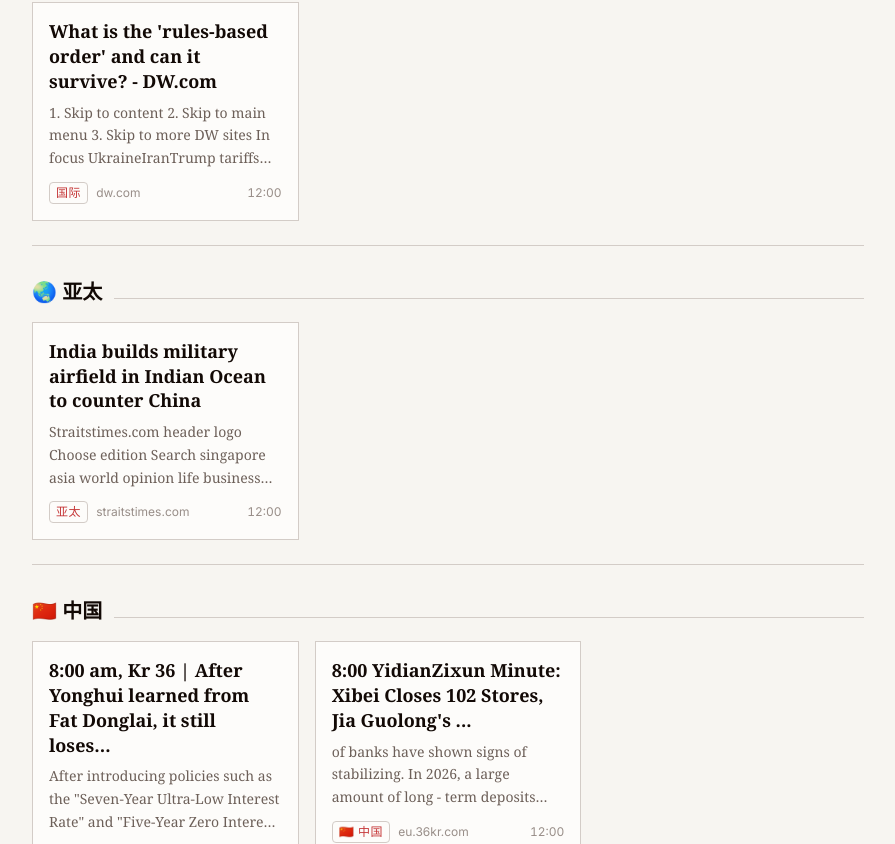
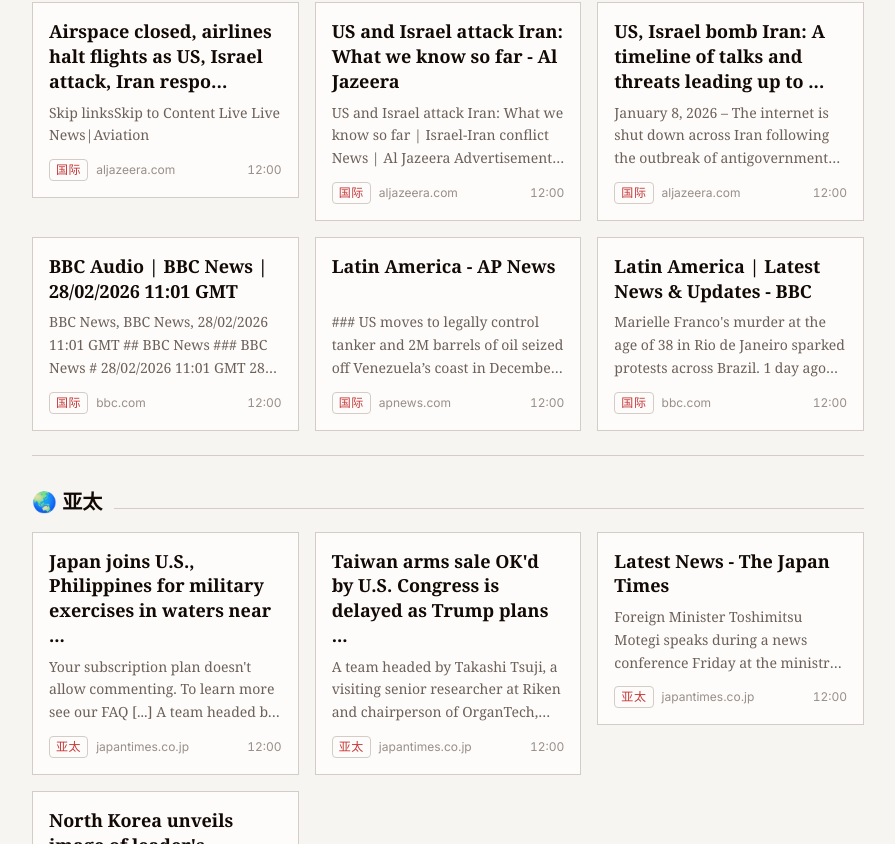
Before and after one commit to trynewthin/VercelWeb, a React (Vite) app in the folder dailynews/: page / in a window 1280 px wide. Shown: the part 1076-1920 px from the top of the page, without its empty margins (192-1087 px from the left). Built offline with nearby package versions, Linux system fonts and the light colour scheme.

Commit message:
📰 update daily news 2026-02-28

```diff
--- a/dailynews/public/news.yaml
+++ b/dailynews/public/news.yaml
@@ -9,24 +9,30 @@
 
   - name: 🌍 国际
     items:
+      - title: US and Israel strike Iran, targeting its top leaders | Reuters
+        summary: Explosions were heard near Iran's Kharg Island. Iran exports 90 percent of its crude oil via Kharg, for shipping through the narrow Strait of Hormuz. Global airlines cancelled fli…
+        source: reuters.com
+        time: "12:00"
+        tag: 国际
+        url: "https://www.reuters.com/business/aerospace-defense/israel-us-launch-strikes-iran-2026-02-28/"
+      - title: "US and Israel launch strikes on Iran: what we know so far"
+        summary: "US news US politics World Climate crisis Middle East Ukraine US immigration Soccer Business Environment Tech Science Newsletters The Filter Wellness Image 2: A plume of smoke rise…"
+        source: theguardian.com
+        time: "12:00"
+        tag: 国际
+        url: "https://www.theguardian.com/world/2026/feb/28/us-israel-launch-strikes-attack-iran-what-we-know-so-far-latest"
+      - title: Top US general, Hegseth monitoring Iran strikes from Trump resort ...
+        summary: Skip to main content # Top US general, Hegseth monitoring Iran strikes from Trump resort, person familiar says By Reuters Aftermath of strike in Tehran Smoke rises following an ex…
+        source: reuters.com
+        time: "12:00"
+        tag: 国际
+        url: "https://www.reuters.com/world/us/top-us-general-hegseth-monitoring-iran-strikes-trump-resort-person-familiar-says-2026-02-28/"
       - title: US and Israel launch "pre-emptive" attack against Iran | Reuters
         summary: US and Israel launch "pre-emptive" attack against Iran | Reuters Skip to main content Report AdImage 1 Exclusive news, data and analytics for financial market professionals Learn…
         source: reuters.com
         time: "12:00"
         tag: 国际
         url: "https://www.reuters.com/world/middle-east/israel-says-it-launched-pre-emptive-attack-against-iran-2026-02-28/"
-      - title: US and Israel strike Iran, targeting its top leaders | Reuters
-        summary: Explosions were heard near Iran's Kharg Island. Iran exports 90 percent of its crude oil via Kharg, for shipping through the narrow Strait of Hormuz. Global airlines cancelled fli…
-        source: reuters.com
-        time: "12:00"
-        tag: 国际
-        url: "https://www.reuters.com/business/aerospace-defense/israel-us-launch-strikes-iran-2026-02-28/"
-      - title: Top US general, Hegseth monitoring Iran strikes from Trump resort ...
-        summary: Skip to main content # Top US general, Hegseth monitoring Iran strikes from Trump resort, person familiar says By Reuters Aftermath of strike in Tehran Smoke rises following an ex…
-        source: reuters.com
-        time: "12:00"
-        tag: 国际
-        url: "https://www.reuters.com/world/us/top-us-general-hegseth-monitoring-iran-strikes-trump-resort-person-familiar-says-2026-02-28/"
       - title: Russia says Trump and Israel are plunging the Middle East into the ...
         summary: Skip to main content # Russia says Trump and Israel are plunging the Middle East into the abyss with Iran attack By Reuters Aftermath of strike in Tehran Smoke rises following an…
         source: reuters.com
@@ -39,48 +45,144 @@
         time: "12:00"
         tag: 国际
         url: "https://www.nytimes.com/2026/02/28/world/middleeast/iran-attacks-reaction.html"
-      - title: Trump's unprovoked attack on Iran has no legal mandate and no ...
-        summary: Julian Borger in Jerusalem US president violates UN charter just days into the Board of Peace era, and chooses to take the biggest gamble of his administration US-Israeli attack o…
-        source: theguardian.com
+      - title: Airspace closed, airlines halt flights as US, Israel attack, Iran respo…
+        summary: Skip linksSkip to Content Live Live News|Aviation # Airspace closed, airlines halt flights as US, Israel attack, Iran responds At least eight countries, including Iran, Israel, Jo…
+        source: aljazeera.com
         time: "12:00"
         tag: 国际
-        url: "https://www.theguardian.com/us-news/2026/feb/28/trump-unprovoked-attack-on-iran-has-no-mandate-and-no-clear-objective"
-      - title: What is the 'rules-based order' and can it survive? - DW.com
-        summary: 1. Skip to content 2. Skip to main menu 3. Skip to more DW sites In focus UkraineIranTrump tariffs Latest audioLatest videos Live TV Advertisement PoliticsUnited States of America…
-        source: dw.com
+        url: "https://www.aljazeera.com/news/2026/2/28/airspace-closed-airlines-halt-flights-as-us-israel-attack-iran-responds"
+      - title: "US and Israel attack Iran: What we know so far - Al Jazeera"
+        summary: "US and Israel attack Iran: What we know so far | Israel-Iran conflict News | Al Jazeera Advertisement Skip linksSkip to Content -Iranian media reported that explosions were heard…"
+        source: aljazeera.com
         time: "12:00"
         tag: 国际
-        url: "https://www.dw.com/en/what-is-the-rules-based-order-and-can-it-survive/a-76002970"
+        url: "https://www.aljazeera.com/news/2026/2/28/us-and-israel-attack-iran-what-we-know-so-far"
+      - title: "US, Israel bomb Iran: A timeline of talks and threats leading up to ..."
+        summary: January 8, 2026 – The internet is shut down across Iran following the outbreak of antigovernment protests, which have now spread beyond cities. The blackout lasts for more than tw…
+        source: aljazeera.com
+        time: "12:00"
+        tag: 国际
+        url: "https://www.aljazeera.com/news/2026/2/28/us-israel-bomb-iran-a-timeline-of-talks-and-threats-leading-up-to-attacks"
+      - title: "BBC Audio | BBC News | 28/02/2026 11:01 GMT"
+        summary: "BBC News, BBC News, 28/02/2026 11:01 GMT ## BBC News ### BBC News # 28/02/2026 11:01 GMT 28 February 2026 5 minutes Available for 1 day The latest five minute news bulletin from B…"
+        source: bbc.com
+        time: "12:00"
+        tag: 国际
+        url: "https://www.bbc.com/audio/play/w172zwx4jg6z7c7"
+      - title: Latin America - AP News
+        summary: "### US moves to legally control tanker and 2M barrels of oil seized off Venezuela’s coast in December European Commission President Ursula von der Leyen prepares to address the au…"
+        source: apnews.com
+        time: "12:00"
+        tag: 国际
+        url: "https://apnews.com/hub/latin-america"
+      - title: Latin America | Latest News & Updates - BBC
+        summary: Marielle Franco's murder at the age of 38 in Rio de Janeiro sparked protests across Brazil. 1 day ago Latin America ## Mexico hunts 23 inmates sprung from jail during wave of viol…
+        source: bbc.com
+        time: "12:00"
+        tag: 国际
+        url: "https://www.bbc.com/news/world/latin_america"
 
   - name: 🌏 亚太
     items:
-      - title: India builds military airfield in Indian Ocean to counter China
-        summary: Straitstimes.com header logo Choose edition Search singapore asia world opinion life business sport Visual Podcasts SPH Rewards STClassifieds Paid press releases Advertise with us…
-        source: straitstimes.com
+      - title: Japan joins U.S., Philippines for military exercises in waters near ...
+        summary: Your subscription plan doesn't allow commenting. To learn more see our FAQ [...] A team headed by Takashi Tsuji, a visiting senior researcher at Riken and chairperson of OrganTech…
+        source: japantimes.co.jp
         time: "12:00"
         tag: 亚太
-        url: "https://www.straitstimes.com/asia/south-asia/india-builds-military-airfield-in-indian-ocean-to-counter-china"
+        url: "https://www.japantimes.co.jp/news/2026/02/28/japan/japan-us-philippines-military-bashi-channel/"
+      - title: Taiwan arms sale OK'd by U.S. Congress is delayed as Trump plans ...
+        summary: A team headed by Takashi Tsuji, a visiting senior researcher at Riken and chairperson of OrganTech, has identified a previously unknown “third cell” essential for fully regenerati…
+        source: japantimes.co.jp
+        time: "12:00"
+        tag: 亚太
+        url: "https://www.japantimes.co.jp/news/2026/02/28/asia-pacific/politics/us-taiwan-arms-sales-delayed/"
+      - title: Latest News - The Japan Times
+        summary: Foreign Minister Toshimitsu Motegi speaks during a news conference Friday at the ministry. Japanese officials are currently examining other countries' responses to U.S. President…
+        source: japantimes.co.jp
+        time: "12:00"
+        tag: 亚太
+        url: "https://www.japantimes.co.jp/latest-news"
+      - title: North Korea unveils image of leader's daughter firing rifle
+        summary: international-reports ## Latest News ##### In your social network Facebook ##### In your inbox SIGN ME UP ##### In your social network Facebook ##### In your inbox SIGN ME UP The…
+        source: japantimes.co.jp
+        time: "12:00"
+        tag: 亚太
+        url: "https://www.japantimes.co.jp/news/2026/02/28/asia-pacific/north-korea-kim-ju-ae/"
 
   - name: 🇨🇳 中国
     items:
-      - title: "8:00 am, Kr 36 | After Yonghui learned from Fat Donglai, it still loses…"
-        summary: After introducing policies such as the "Seven-Year Ultra-Low Interest Rate" and "Five-Year Zero Interest Rate," Tesla China has rolled out a subsidy program for some models. On Ja…
+      - title: "7-Year Low-Interest Rate: Grab a Car at Ultra-Low Price as ... - 36氪"
+        summary: Domestically, Cui Dongshu, the secretary-general of the branch of the China Automobile Dealers Association, predicted that affected by the policy withdrawal, the sales volume of p…
         source: eu.36kr.com
         time: "12:00"
         tag: 🇨🇳 中国
-        url: "https://eu.36kr.com/en/p/3655490995576964"
-      - title: "8:00 YidianZixun Minute: Xibei Closes 102 Stores, Jia Guolong's ..."
-        summary: of banks have shown signs of stabilizing. In 2026, a large amount of long - term deposits with terms of 3 - year and 5 - year will mature. This time, the reduction of interest rat…
+        url: "https://eu.36kr.com/en/p/3650398116929670"
+      - title: Which city will become the next major hub for China's chip industry ...
+        summary: On January 20, 2026, Liao Min, the deputy minister of the Ministry of Finance, stated at a press conference held by the State Council Information Office that in 2026, the financia…
         source: eu.36kr.com
         time: "12:00"
         tag: 🇨🇳 中国
-        url: "https://eu.36kr.com/en/p/3641337324949125"
+        url: "https://eu.36kr.com/en/p/3665991458661001"
+      - title: "Affordable Phones: Soon to Be Out of Reach? - 36氪"
+        summary: "Home Article # Affordable phones may soon be out of reach. 中国企业家杂志2026-02-28 16:29 Known as the \"electronic gold,\" memory is breaking through the pricing defense line of mobile ph…"
+        source: eu.36kr.com
+        time: "12:00"
+        tag: 🇨🇳 中国
+        url: "https://eu.36kr.com/en/p/3702585196163203"
+      - title: Central China's First City Sets Sights on Becoming a "First-Tier City"
+        summary: "# The first city in central China is now aiming to become a \"first-tier city\". On February 3rd, Wuhan held a city-wide conference on building itself into a first-tier city in the…"
+        source: eu.36kr.com
+        time: "12:00"
+        tag: 🇨🇳 中国
+        url: "https://eu.36kr.com/en/p/3670059130332038"
+
+  - name: 💰 财经
+    items:
+      - title: WTI Crude Oil price information - FT.com - Markets data
+        summary: "| Orange Juice As of Feb 25 2026 18:59 GMT. | 185.95 USc | +0.35 +0.19% | | Today 132.50Nov 24 2025344.30Jul 24 2025 | | Coffee (Arabica) \"View charting and quote on Coffee (Arabi…"
+        source: markets.ft.com
+        time: "12:00"
+        tag: 财经
+        url: "https://markets.ft.com/data/commodities/tearsheet/summary?c=WTI+Crude+Oil"
+      - title: The Wall Street Journal's News Archive for February 28, 2026
+        summary: The Wall Street Journal SubscribeSign In Use Alt + Down Arrow to expand. Print Edition Video Audio Latest Headlines Puzzles The Wall Street Journal SubscribeSign In Use Alt + Down…
+        source: wsj.com
+        time: "12:00"
+        tag: 财经
+        url: "https://www.wsj.com/news/archive/2026/02/28"
 
   - name: 💻 科技
     items:
-      - title: If A.I. Is a Weapon, Who Should Control It? - The New York Times
-        summary: That’s not what the Pentagon says it intends to do. Its professed concern is that it can’t embed a crucial technology into the national security architecture and then give a priva…
-        source: nytimes.com
+      - title: "Planetary parade 2026: Six planets visible in night sky - BBC"
+        summary: A brightly lit observatory building beneath a swirling starry sky ## New Scottish Dark Sky Observatory plans submitted The state of the art facility in Galloway will replace one w…
+        source: bbc.com
         time: "12:00"
         tag: 科技
-        url: "https://www.nytimes.com/2026/02/28/opinion/artificial-intelligence-trump-hegseth-anthropic.html"
+        url: "https://www.bbc.com/news/articles/c4g3l0yzyxdo"
+      - title: Scientists find promising hints of life on distant planet K2-18b - BBC
+        summary: Prof Madhusudhan acknowledges that there is still a scientific mountain to climb if he is to answer one of the biggest questions in science. But he believes he and his team are on…
+        source: bbc.com
+        time: "12:00"
+        tag: 科技
+        url: "https://www.bbc.com/news/articles/c39jj9vkr34o"
+
+  - name: 🧩 其他
+    items:
+      - title: As extreme weather increases, climate misinformation adapts | AP News
+        summary: FILE - In this Feb. 17, 2021, file photo, people wait in line to fill propane tanks in Houston. As the impact of climate change becomes more apparent, misinformation about it is s…
+        source: apnews.com
+        time: "12:00"
+        tag: 其他
+        url: "https://apnews.com/article/joe-biden-wildfires-climate-change-misinformation-climate-d5909c4ddfb13e82174dafcef4af94ff"
+      - title: Extreme weather events are becoming more severe, not less | AP News
+        summary: “We could look at accumulated cyclonic energy — typhoons in the Pacific, hurricanes in the Atlantic — and it’s actually declined over the last 20 or 30 years,” the speaker says in…
+        source: apnews.com
+        time: "12:00"
+        tag: 其他
+        url: "https://apnews.com/article/fact-check-extreme-weather-events-climate-change-169250036362"
+      - title: Scientists change El Nino label to keep up with warming waters
+        summary: “When El Nino develops, we’re likely to set a new global temperature record,” Woodwell’s Francis said in an email. “‘Normal’ was left in the dust decades ago. And with this much h…
+        source: apnews.com
+        time: "12:00"
+        tag: 其他
+        url: "https://apnews.com/article/el-nino-la-nina-climate-change-warming-e3499ef5e1081604770c4cf5f95910b3"
--- a/dailynews/scripts/generate_from_tavily.mjs
+++ b/dailynews/scripts/generate_from_tavily.mjs
@@ -176,12 +176,28 @@
 
 // Query plan (simple + broad). Tavily doesn’t guarantee date filtering; we include date tokens.
 const queries = [
+  // World / geopolitics
   { section: "🌍 国际", q: `top world news ${targetHuman} site:reuters.com OR site:apnews.com OR site:bbc.com OR site:theguardian.com` },
-  { section: "🌍 国际", q: `global politics conflict diplomacy ${targetHuman} site:reuters.com OR site:aljazeera.com OR site:dw.com` },
-  { section: "💰 财经", q: `global markets economy inflation rates ${targetHuman} site:reuters.com OR site:ft.com OR site:bloomberg.com` },
-  { section: "🌏 亚太", q: `Asia Pacific news ${targetHuman} site:cna.com.sg OR site:straitstimes.com OR site:scmp.com OR site:nhk.or.jp` },
-  { section: "🇨🇳 中国", q: `China news policy economy ${targetHuman} site:caixin.com OR site:yicai.com OR site:thepaper.cn OR site:36kr.com` },
-  { section: "💻 科技", q: `technology AI security research ${targetHuman} site:reuters.com OR site:apnews.com OR site:theverge.com OR site:arstechnica.com` },
+  { section: "🌍 国际", q: `Europe news ${targetHuman} site:reuters.com OR site:bbc.com OR site:spiegel.de OR site:lemonde.fr OR site:elpais.com` },
+  { section: "🌍 国际", q: `Middle East news ${targetHuman} site:reuters.com OR site:aljazeera.com OR site:dw.com` },
+  { section: "🌍 国际", q: `Africa news ${targetHuman} site:reuters.com OR site:bbc.com OR site:apnews.com` },
+  { section: "🌍 国际", q: `Latin America news ${targetHuman} site:reuters.com OR site:apnews.com OR site:bbc.com` },
+
+  // Asia-Pacific
+  { section: "🌏 亚太", q: `Asia Pacific news ${targetHuman} site:cna.com.sg OR site:straitstimes.com OR site:scmp.com OR site:nhk.or.jp OR site:japantimes.co.jp` },
+
+  // China
+  { section: "🇨🇳 中国", q: `China economy policy ${targetHuman} site:caixin.com OR site:yicai.com OR site:thepaper.cn OR site:36kr.com` },
+
+  // Business / markets
+  { section: "💰 财经", q: `global markets stocks bonds oil ${targetHuman} site:reuters.com OR site:ft.com OR site:wsj.com` },
+  { section: "💰 财经", q: `central banks inflation rates ${targetHuman} site:reuters.com OR site:ft.com OR site:economist.com` },
+
+  // Tech / science / health / climate
+  { section: "💻 科技", q: `technology AI cybersecurity ${targetHuman} site:reuters.com OR site:apnews.com OR site:bbc.com` },
+  { section: "💻 科技", q: `space science research ${targetHuman} site:apnews.com OR site:bbc.com OR site:reuters.com` },
+  { section: "🧩 其他", q: `public health disease WHO ${targetHuman} site:reuters.com OR site:apnews.com OR site:bbc.com` },
+  { section: "🧩 其他", q: `climate extreme weather energy transition ${targetHuman} site:reuters.com OR site:bbc.com OR site:apnews.com` },
 ];
 
 const all = [];
```
